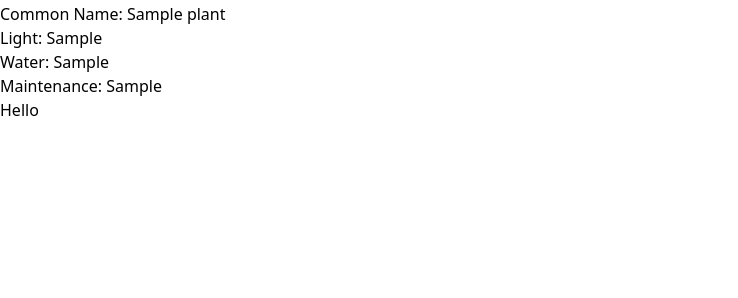
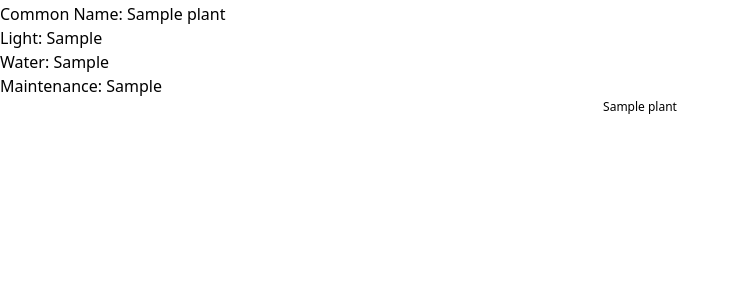
Before and after one commit to khos7990/grow-together, a Django app: template main_app/templates/upload.html in a window 1280 px wide. Shown: the part 166-464 px from the top of the page, without its empty margins (0-738 px from the left). Run offline with Django 4.2, Linux system fonts and the light colour scheme; tables that the repository leaves empty hold one stand-in row (values such as "Sample post"); the template is opened without the code that fills it: values that come from a table or form of the project are taken from there, most other values are stand-ins (such as "Sample title", 1, 10 or a date in 2020); grey boxes marked "Sample" are stand-in pictures; some libraries are stand-ins or nearby versions.

Commit message:
add mob styling

```diff
--- a/main_app/templates/upload.html
+++ b/main_app/templates/upload.html
@@ -30,7 +30,7 @@
         {% for match in matches %}
       <div class="match-wrapper">
           <div class="match-photos" style="background-image: url('{{ match.image }}');"></div>
-          <p>Hello</p>
+          <p class="text-center text-[12px]">{{match.common_name}}</p>
       </div>
       {% endfor %}
 
```
